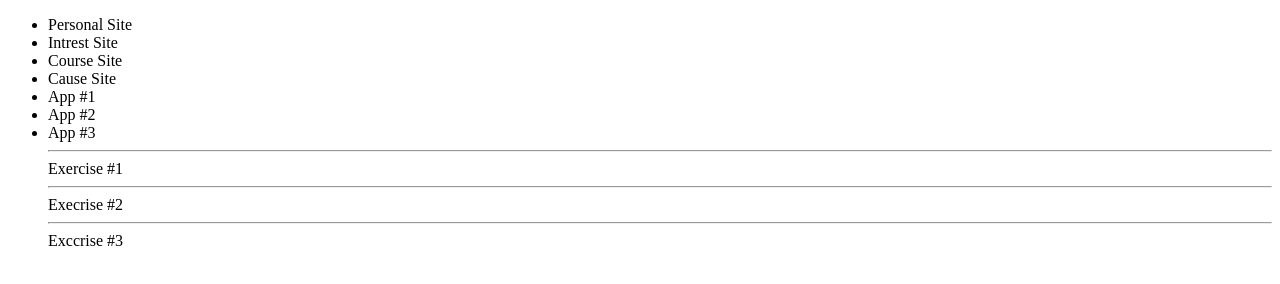
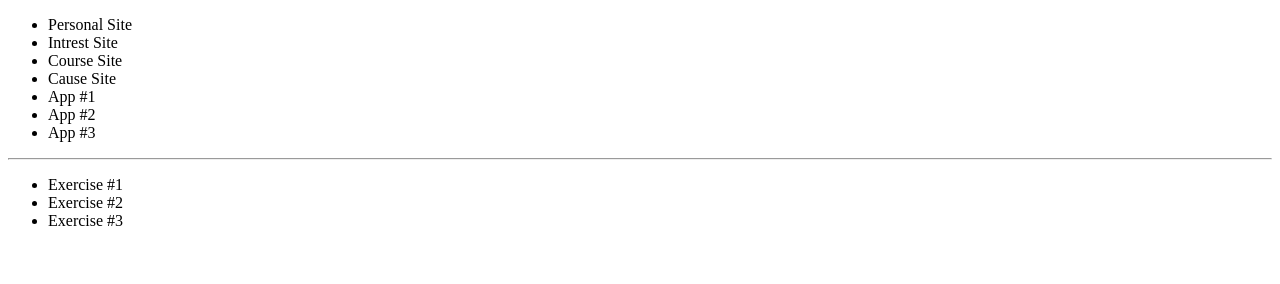
Before and after one commit to CravenCraven/portfolio2.0, a plain HTML site: page index.html in a window 1280 px wide. Drawn offline with Linux system fonts and the light colour scheme.

Commit message:
Minor syntax issues.

```diff
--- a/index.html
+++ b/index.html
@@ -14,18 +14,14 @@
             <li>App #1 </li>
             <li>App #2 </li>
             <li>App #3 </li>
-        <hr>Exercise #1 </hr>
-        <hr>Execrise #2 </hr>
-        <hr>Exccrise #3 </hr>
-
-
+        </ul>
+        <hr>
+        <ul>
+          <li>Exercise #1 </li>
+          <li>Exercise #2 </li>
+          <li>Exercise #3 </li>
+        </ul>
       </nav>
-        </ul>
-
-
-
-
-            </li>
 
   </body>
   </html>
```
